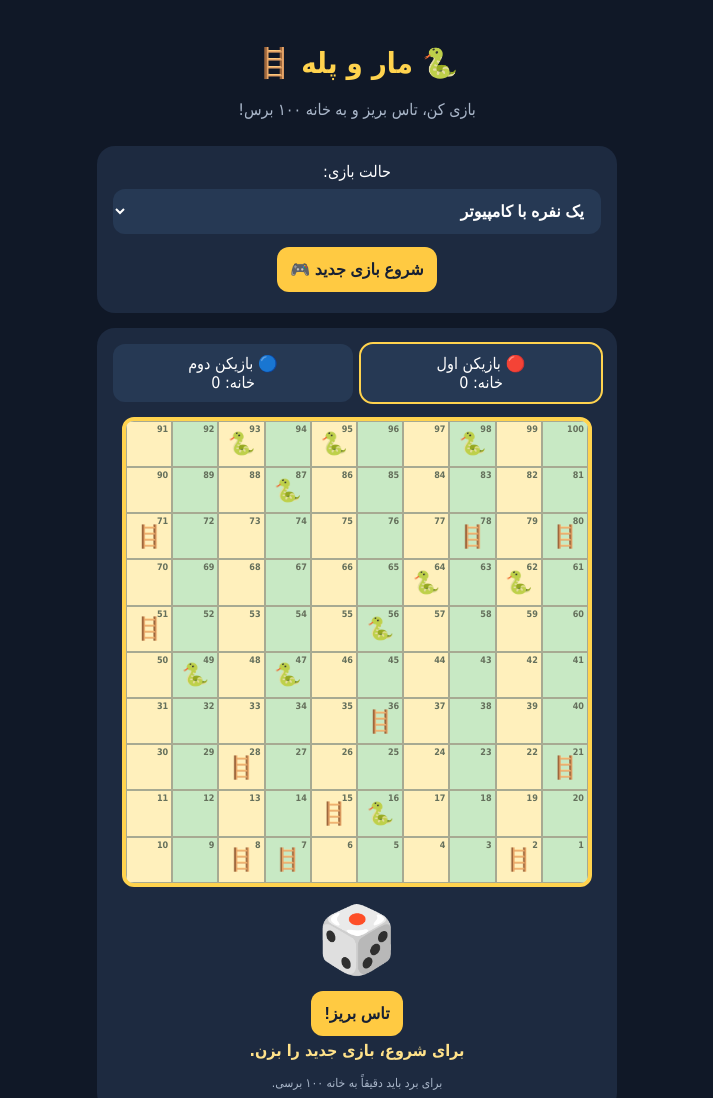
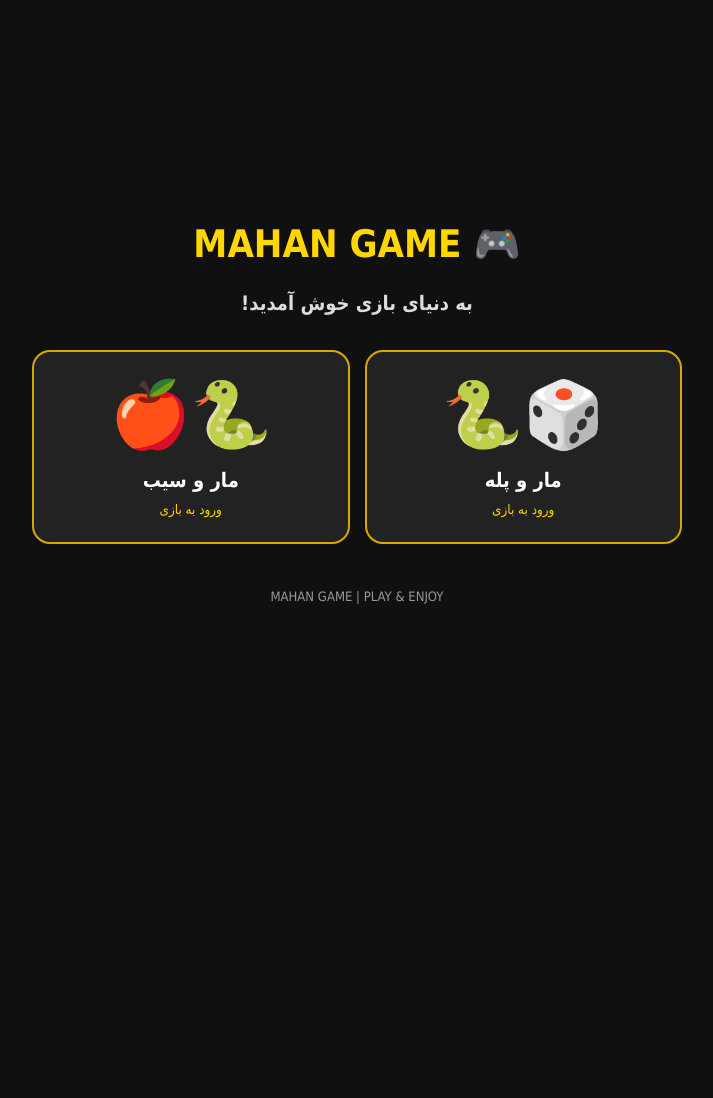
Before and after one commit to mahanmm279-web/mahan-snake-ladder, a plain HTML site: page index.html in a window 1280 px wide. Shown: the top 1098 px of the page, without its empty margins (283-996 px from the left). After the commit the page ends 800 px from the top, so only its background shows below. Drawn offline with Linux system fonts and the light colour scheme.

Commit message:
Update index.html

```diff
--- a/index.html
+++ b/index.html
@@ -1,206 +1,63 @@
-
 
 <!DOCTYPE html>
 <html lang="fa" dir="rtl">
 <head>
 <meta charset="UTF-8">
-<meta name="viewport" content="width=device-width, initial-scale=1.0">
-<title>مار و پله | بازی آنلاین</title>
+<meta name="viewport" content="width=device-width, initial-scale=1">
+<title>MAHAN GAME</title>
 <style>
 *{box-sizing:border-box}
 body{
- margin:0;background:#101827;color:white;
- font-family:Tahoma,Arial,sans-serif;text-align:center;
- padding:15px;
+ margin:0;min-height:100vh;
+ background:#101010;color:white;
+ font-family:Tahoma,Arial;
+ display:flex;justify-content:center;
+ align-items:center;text-align:center;
+ padding:20px
 }
-header{padding:12px}
-h1{color:#ffd34e;font-size:29px}
-.subtitle{color:#aab7ca}
-.panel{
- max-width:520px;margin:15px auto;
- background:#1d2a40;padding:16px;border-radius:18px;
+.container{width:100%;max-width:650px}
+h1{color:#ffd700;font-size:38px}
+h2{font-size:20px;color:#ddd;margin-bottom:35px}
+.games{
+ display:grid;grid-template-columns:1fr 1fr;
+ gap:15px
 }
-button,select{
- border:0;border-radius:12px;padding:13px;
- font-size:16px;font-weight:bold;cursor:pointer;
+a{
+ text-decoration:none;color:white;
+ background:#222;border:2px solid #d6a900;
+ border-radius:18px;padding:25px 10px;
+ transition:.2s
 }
-select{background:#263954;color:white;width:100%;margin:8px 0}
-button{background:#ffca42;color:#172033;margin:5px}
-button:disabled{opacity:.5}
-#board{
- width:min(94vw,470px);aspect-ratio:1;
- margin:15px auto;display:grid;
- grid-template-columns:repeat(10,1fr);
- grid-template-rows:repeat(10,1fr);
- border:4px solid #ffd34e;border-radius:12px;
- overflow:hidden;background:#e8e6ce;
+a:hover{background:#383000;transform:scale(1.03)}
+.icon{font-size:65px}
+.name{font-size:20px;font-weight:bold;margin-top:15px}
+small{display:block;color:#ffd700;margin-top:10px}
+footer{color:#999;margin-top:45px;font-size:13px}
+@media(max-width:420px){
+ .games{grid-template-columns:1fr}
 }
-.cell{
- position:relative;border:1px solid #a7aa92;
- display:flex;align-items:center;justify-content:center;
- color:#182335;font-size:clamp(9px,2.7vw,14px);
- font-weight:bold;
-}
-.cell:nth-child(odd){background:#c8e9c4}
-.cell:nth-child(even){background:#fff0bc}
-.number{position:absolute;top:2px;right:3px;font-size:9px;color:#65705c}
-.special{font-size:clamp(13px,4vw,22px)}
-.tokens{position:absolute;bottom:2px;left:2px;right:2px;
- display:flex;justify-content:center;gap:1px;flex-wrap:wrap}
-.token{font-size:clamp(12px,3.5vw,19px);line-height:1}
-.info{display:flex;justify-content:space-around;gap:8px;flex-wrap:wrap}
-.player{padding:10px;border-radius:12px;background:#263954;flex:1;min-width:110px}
-.active{outline:2px solid #ffd34e}
-#dice{font-size:65px;margin:8px}
-#message{min-height:30px;color:#ffe28a;font-weight:bold}
-.small{font-size:12px;color:#aab7ca;line-height:2}
 </style>
 </head>
 <body>
-<header>
-<h1>🐍 مار و پله 🪜</h1>
-<div class="subtitle">بازی کن، تاس بریز و به خانه ۱۰۰ برس!</div>
-</header>
+<div class="container">
+ <h1>🎮 MAHAN GAME</h1>
+ <h2>به دنیای بازی خوش آمدید!</h2>
 
-<div class="panel">
-<label>حالت بازی:</label>
-<select id="mode">
-<option value="computer">یک نفره با کامپیوتر</option>
-<option value="local">دو نفره روی یک گوشی</option>
-<option value="online">آنلاین با دوستان (به‌زودی)</option>
-</select>
-<button onclick="startGame()">شروع بازی جدید 🎮</button>
+ <div class="games">
+  <a href="ladder.html">
+   <div class="icon">🎲🐍</div>
+   <div class="name">مار و پله</div>
+   <small>ورود به بازی</small>
+  </a>
+
+  <a href="snake.html">
+   <div class="icon">🐍🍎</div>
+   <div class="name">مار و سیب</div>
+   <small>ورود به بازی</small>
+  </a>
+ </div>
+
+ <footer>MAHAN GAME | PLAY & ENJOY</footer>
 </div>
-
-<div class="panel">
-<div class="info">
-<div class="player active" id="p0">🔴 بازیکن اول<br>خانه: 0</div>
-<div class="player" id="p1">🔵 بازیکن دوم<br>خانه: 0</div>
-</div>
-<div id="board"></div>
-<div id="dice">🎲</div>
-<button id="roll" onclick="rollDice()">تاس بریز!</button>
-<div id="message">برای شروع، بازی جدید را بزن.</div>
-<div class="small">برای برد باید دقیقاً به خانه ۱۰۰ برسی.</div>
-</div>
-
-<script>
-const snakes={16:6,47:26,49:11,56:53,62:19,64:60,87:24,93:73,95:75,98:78};
-const ladders={2:38,7:14,8:31,15:26,21:42,28:84,36:44,51:67,71:91,78:98,80:100};
-const faces=["⚀","⚁","⚂","⚃","⚄","⚅"];
-let positions=[0,0],turn=0,finished=false,players=2,computer=false;
-let busy=false;
-
-function buildBoard(){
- const board=document.getElementById("board");
- board.innerHTML="";
- for(let row=9;row>=0;row--){
-  for(let col=0;col<10;col++){
-   let num=row%2===0?row*10+col+1:row*10+(10-col);
-   let cell=document.createElement("div");
-   cell.className="cell";
-   cell.id="c"+num;
-   let icon="";
-   if(snakes[num])icon="🐍";
-   if(ladders[num])icon="🪜";
-   cell.innerHTML='<span class="number">'+num+'</span><span class="special">'+icon+'</span><div class="tokens" id="t'+num+'"></div>';
-   board.appendChild(cell);
-  }
- }
-}
-
-function render(){
- for(let i=1;i<=100;i++)document.getElementById("t"+i).innerHTML="";
- positions.forEach((pos,i)=>{
-  if(pos>0){
-   let token=document.createElement("span");
-   token.className="token";
-   token.textContent=i===0?"🔴":"🔵";
-   document.getElementById("t"+pos).appendChild(token);
-  }
- });
- for(let i=0;i<2;i++){
-  document.getElementById("p"+i).innerHTML=
-  (i===0?"🔴 بازیکن اول":"🔵 "+(computer?"کامپیوتر":"بازیکن دوم"))+
-  "<br>خانه: "+positions[i];
-  document.getElementById("p"+i).classList.toggle("active",turn===i&&!finished);
- }
-}
-
-function startGame(){
- const mode=document.getElementById("mode").value;
- if(mode==="online"){
-  document.getElementById("message").textContent=
-  "بازی آنلاین در مرحله بعد اضافه می‌شود. فعلاً یکی از دو حالت دیگر را انتخاب کن.";
-  return;
- }
- computer=mode==="computer";
- players=2;
- positions=[0,0];turn=0;finished=false;busy=false;
- document.getElementById("roll").disabled=false;
- document.getElementById("dice").textContent="🎲";
- document.getElementById("message").textContent="بازیکن اول شروع می‌کند! تاس بریز.";
- render();
-}
-
-function wait(ms){return new Promise(resolve=>setTimeout(resolve,ms))}
-
-async function rollDice(){
- if(finished||busy)return;
- busy=true;
- document.getElementById("roll").disabled=true;
- let dice=1+Math.floor(Math.random()*6);
- for(let i=0;i<8;i++){
-  document.getElementById("dice").textContent=faces[Math.floor(Math.random()*6)];
-  await wait(70);
- }
- document.getElementById("dice").textContent=faces[dice-1];
- await wait(250);
- let old=positions[turn];
- let next=old+dice;
- if(next<=100)positions[turn]=next;
- render();
-
- if(next>100){
-  document.getElementById("message").textContent="باید عدد دقیق بیاری! نوبت بعدی.";
- }else if(snakes[next]){
-  await wait(450);
-  positions[turn]=snakes[next];
-  render();
-  document.getElementById("message").textContent="🐍 وای! مار تو رو به خانه "+snakes[next]+" برگردوند!";
- }else if(ladders[next]){
-  await wait(450);
-  positions[turn]=ladders[next];
-  render();
-  document.getElementById("message").textContent="🪜 آفرین! نردبان تو رو به خانه "+ladders[next]+" برد!";
- }else{
-  document.getElementById("message").textContent="عدد "+dice+" اومد! حرکت خوبی بود.";
- }
-
- if(positions[turn]===100){
-  finished=true;
-  document.getElementById("message").textContent=
-  "🏆 تبریک! "+(turn===0?"بازیکن اول":"بازیکن دوم")+" برنده شد!";
-  busy=false;
-  render();
-  return;
- }
-
- turn=1-turn;
- render();
- await wait(350);
- busy=false;
- document.getElementById("roll").disabled=false;
-
- if(computer&&turn===1){
-  document.getElementById("message").textContent="🤖 کامپیوتر در حال تاس ریختن است...";
-  await wait(800);
-  rollDice();
- }
-}
-
-buildBoard();
-render();
-</script>
 </body>
 </html>
```
